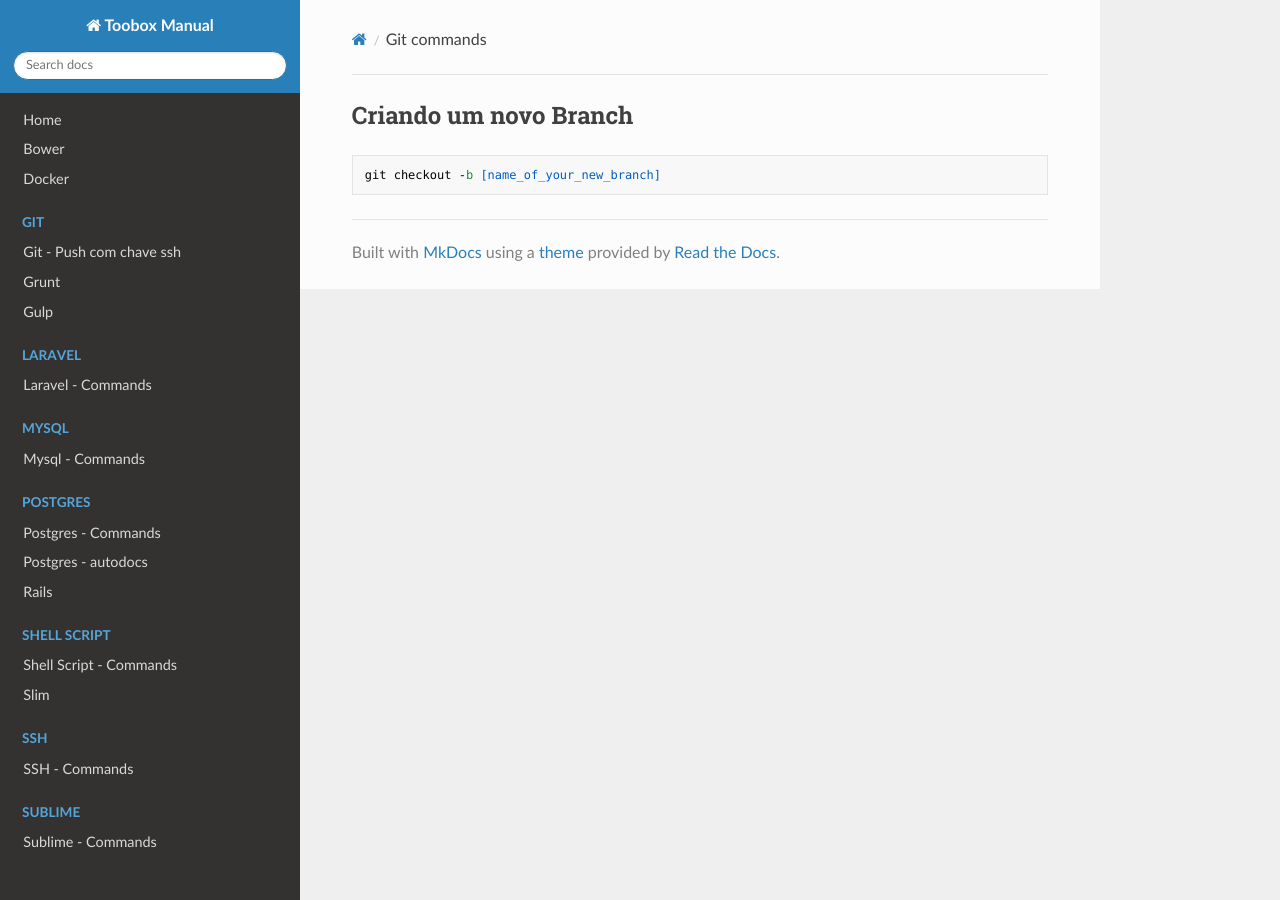
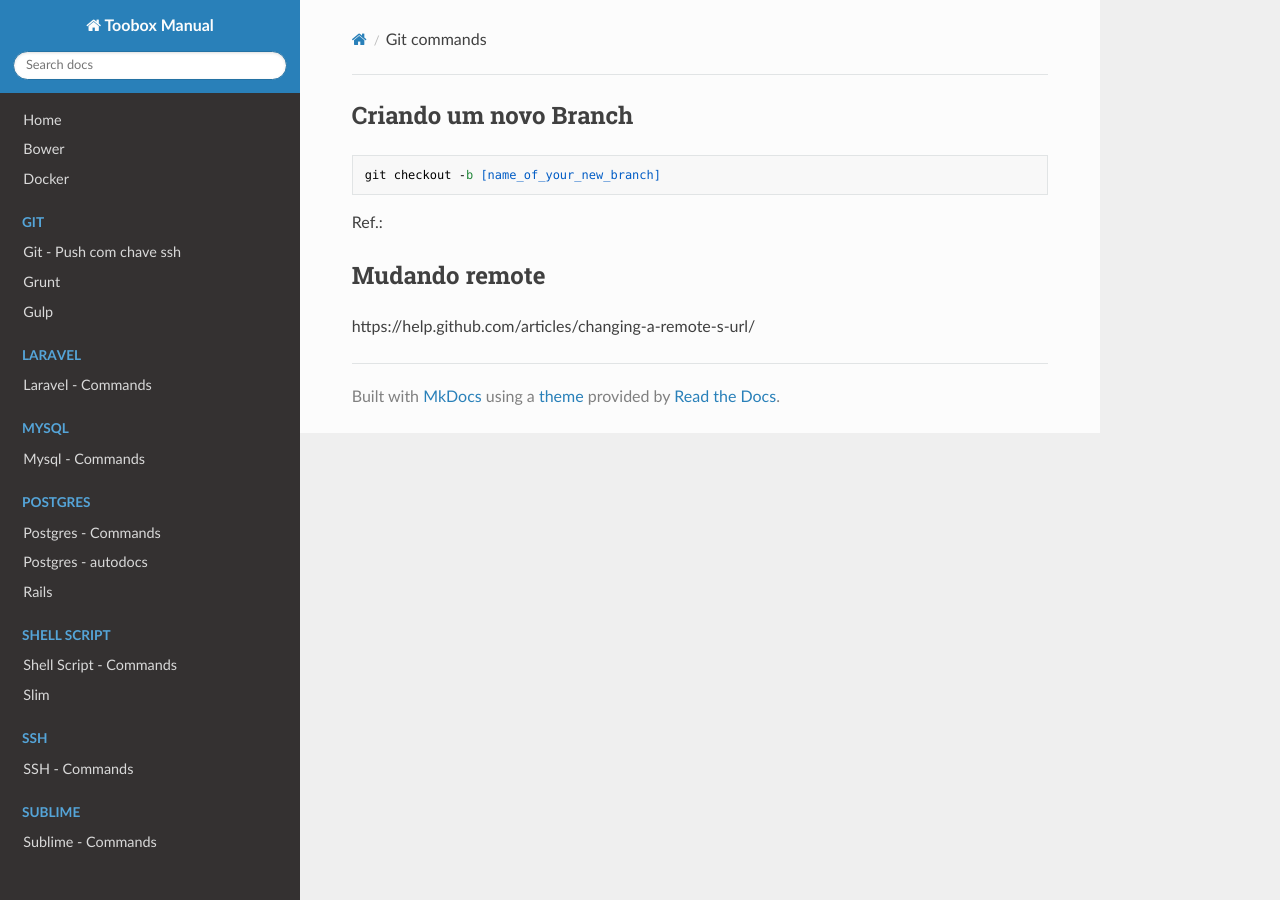
Before and after one commit to intrepidocabral/toolbox-manual, an MkDocs documentation site: the page built from docs/git/git_commands.md, in a window 1280 px wide. Built offline with MkDocs 1.6.1, drawn with Linux system fonts in a browser that asks for light colours; nearby versions of some CDN libraries; old or Windows-style settings are respelled for this version of MkDocs.

Commit message:
Update git_commands.md

````diff
--- a/docs/git/git_commands.md
+++ b/docs/git/git_commands.md
@@ -3,3 +3,8 @@
 ```
 git checkout -b [name_of_your_new_branch]
 ```
+
+Ref.:
+
+## Mudando remote
+https://help.github.com/articles/changing-a-remote-s-url/
````
